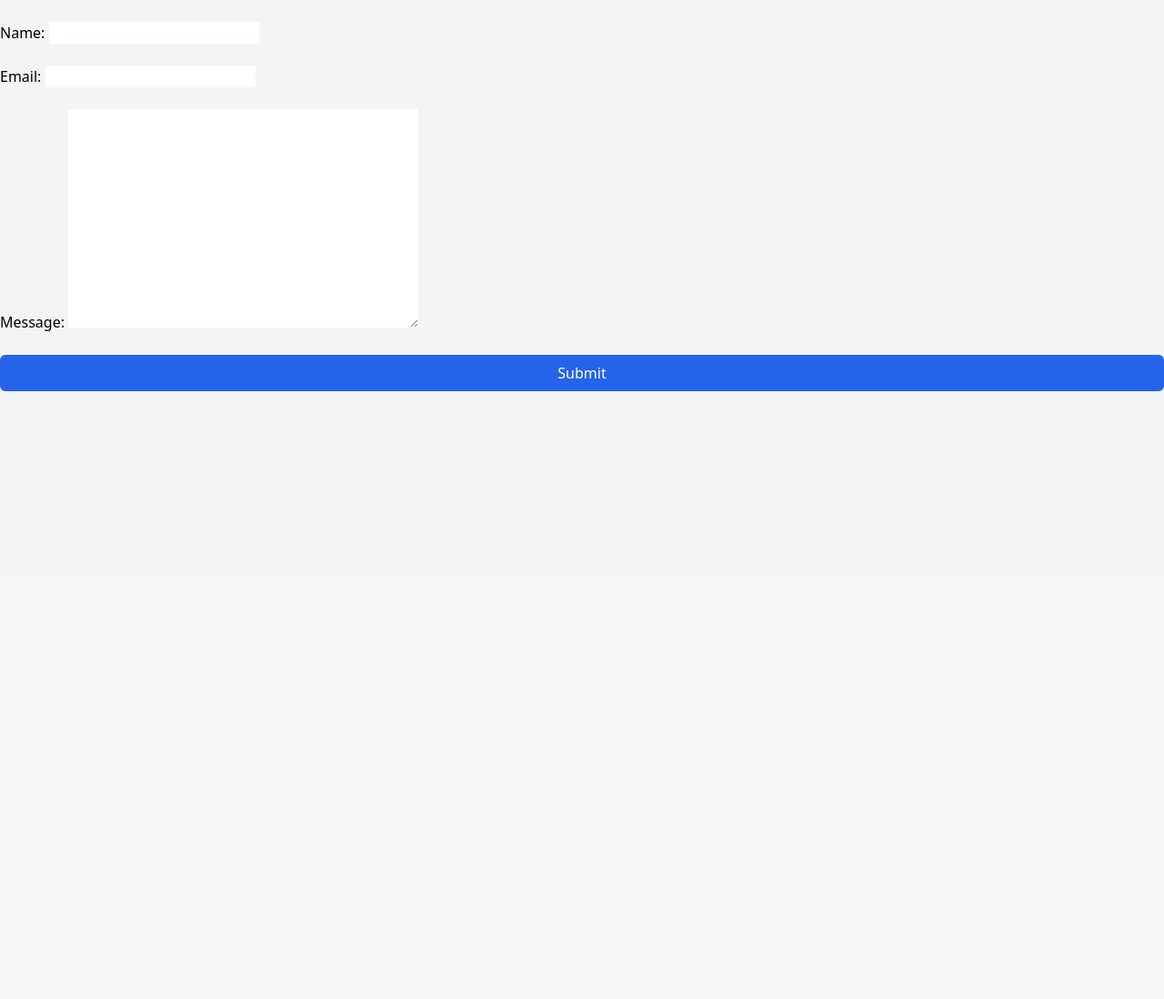
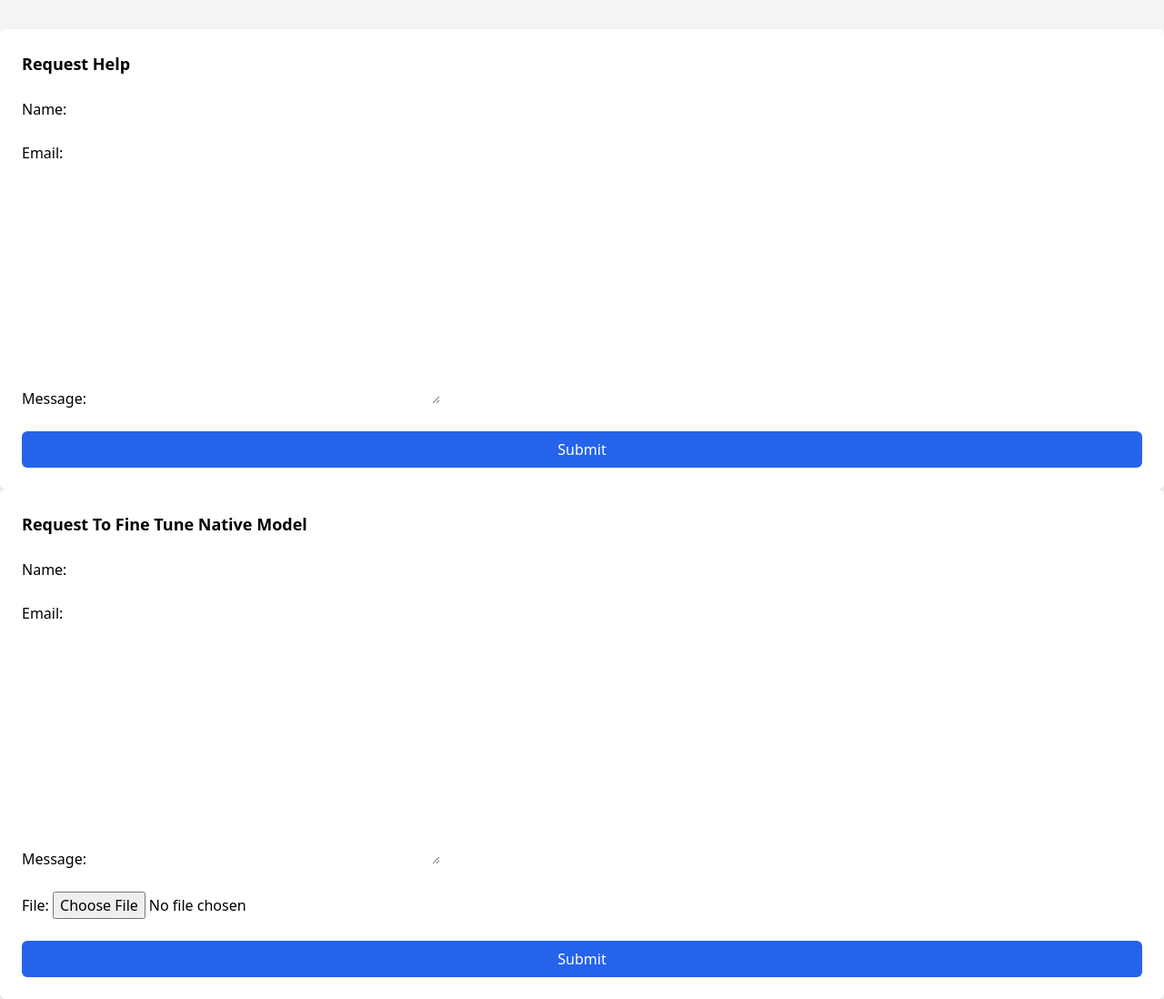
Before and after one commit to Co11eague/rota-to-calendar, a Django app: page /help/ in a window 1280 px wide. Shown: the part 167-1265 px from the top of the page at 91% size. Before the commit the page ends 597 px from the top, so only its background shows below. Run offline with Django 4.2, Linux system fonts and the light colour scheme; a user stored in the database is signed in; some libraries are stand-ins or nearby versions.

Commit message:
Settings work plus additional form

```diff
--- a/accountSettings/templates/accountSettings/index.html
+++ b/accountSettings/templates/accountSettings/index.html
@@ -11,7 +11,9 @@
 <body class="bg-gray-100">
 <header class="bg-blue-600 text-white py-4">
 </header>
+
 {% include "home/menu.html" %}
+<div class="container mx-auto mt-8">
 <div class="bg-white p-6 shadow-md rounded-md">
     <h3 class="text-lg font-bold mb-3">Settings</h3>
     <form method="post" class="space-y-6">
@@ -39,5 +41,6 @@
             </div>
     </form>
 </div>
+</div>
 </body>
 </html>
--- a/getHelp/forms.py
+++ b/getHelp/forms.py
@@ -5,3 +5,10 @@ class ContactForm(forms.Form):
 	name = forms.CharField(required=True)
 	email = forms.EmailField(required=True)
 	message = forms.CharField(widget=forms.Textarea, required=True)
+
+
+class FineTuneForm(forms.Form):
+	name = forms.CharField(required=True)
+	email = forms.EmailField(required=True)
+	message = forms.CharField(widget=forms.Textarea, required=True)
+	file = forms.FileField(required=True)
--- a/getHelp/templates/getHelp/index.html
+++ b/getHelp/templates/getHelp/index.html
@@ -12,7 +12,10 @@
 <header class="bg-blue-600 text-white py-4">
 </header>
 {% include "home/menu.html" %}
-</body>
+<div class="container mx-auto mt-8">
+
+    <div class="bg-white p-6 shadow-md rounded-md">
+        <h3 class="text-lg font-bold mb-3">Request Help</h3>
         <form method="post" class="space-y-6">
             {% csrf_token %}
             {{ form.non_field_errors }}
@@ -29,10 +32,45 @@
                 {{ form.message }}
             </div>
             <div>
-        <button type="submit" class="w-full bg-blue-600 text-white py-2 rounded-md hover:bg-blue-700 transition">
+                <button type="submit"
+                        name="action" value="help"
+                        class="w-full bg-blue-600 text-white py-2 rounded-md hover:bg-blue-700 transition">
                     Submit
                 </button>
             </div>
         </form>
+    </div>
+        <div class="bg-white p-6 shadow-md rounded-md">
+        <h3 class="text-lg font-bold mb-3">Request To Fine Tune Native Model</h3>
+        <form method="post" enctype="multipart/form-data" class="space-y-6">
+            {% csrf_token %}
+            {{ fineTuneForm.non_field_errors }}
+            <div>
+                {{ fineTuneForm.name.label_tag }}
+                {{ fineTuneForm.name }}
+            </div>
+            <div>
+                {{ fineTuneForm.email.label_tag }}
+                {{ fineTuneForm.email }}
+            </div>
+            <div>
+                {{ fineTuneForm.message.label_tag }}
+                {{ fineTuneForm.message }}
+            </div>
+            <div>
+                {{ fineTuneForm.file.label_tag }}
+                {{ fineTuneForm.file }}
+            </div>
+            <div>
+                <button type="submit"
+                        name="action" value="fine-tune"
+                        class="w-full bg-blue-600 text-white py-2 rounded-md hover:bg-blue-700 transition">
+                    Submit
+                </button>
+            </div>
+        </form>
+    </div>
+</div>
+</body>
 
 </html>
--- a/getHelp/views.py
+++ b/getHelp/views.py
@@ -2,24 +2,45 @@ from django.contrib import messages
 from django.contrib.auth.decorators import login_required
 from django.shortcuts import render, redirect
 
-from getHelp.forms import ContactForm
-from getHelp.models import Contact
+from getHelp.forms import ContactForm, FineTuneForm
+from getHelp.models import Contact, FineTune
 
 
 @login_required
 def index(request):
 	if request.method == 'POST':
 		form = ContactForm(request.POST)
-		if form.is_valid():
-			Contact.objects.create(
-				name=form.cleaned_data['name'],
-				email=form.cleaned_data['email'],
-				message=form.cleaned_data['message']
-			)
-			messages.success(request, 'Your message has been sent successfully!')
-			return redirect('home')
+		fineTuneForm = FineTuneForm(request.POST, request.FILES)  # Pass both POST and FILES
+		action = request.POST.get('action')
+		if action == 'help':
+			fineTuneForm = FineTuneForm()
+			if form.is_valid():
+				Contact.objects.create(
+					name=form.cleaned_data['name'],
+					email=form.cleaned_data['email'],
+					message=form.cleaned_data['message']
+				)
+				messages.success(request, 'Your message has been sent successfully!')
+				return redirect('home')
+			else:
+				print(form.errors)
 		else:
-			print(form.errors)
+			form = ContactForm()
+			if fineTuneForm.is_valid():
+				print("Here")
+				FineTune.objects.create(
+					name=fineTuneForm.cleaned_data['name'],
+					email=fineTuneForm.cleaned_data['email'],
+					message=fineTuneForm.cleaned_data['message'],
+					file=fineTuneForm.cleaned_data['file']
+				)
+				messages.success(request, 'Your message has been sent successfully!')
+				return redirect('home')
+			else:
+				print(fineTuneForm.errors)
+
+
 	else:
 		form = ContactForm()
-	return render(request, 'getHelp/index.html', {'form': form})
+		fineTuneForm = FineTuneForm()
+	return render(request, 'getHelp/index.html', {'form': form, 'fineTuneForm': fineTuneForm})
--- a/history/views.py
+++ b/history/views.py
@@ -9,7 +9,7 @@ from ics import Calendar, Event
 from schedule.models import Calendar as LocalCalendar
 from schedule.models import Event as LocalEvent  # Assuming you're using django-scheduler's Event model
 
-
+from accountSettings.models import UserSettings
 from conversion.models import UploadedTable, TableCell
 
 
@@ -49,7 +49,8 @@ def convert(request):
 				"Invalid date/time format. Please use YYYY-MM-DD for dates and HH:MM (24-hour format) for times.",
 				status=400)
 
-		if True:
+		saveToCalendar = UserSettings.objects.get(user=request.user).saveToCalendar
+		if saveToCalendar:
 			calendar = get_object_or_404(LocalCalendar, slug="shifts-calendar")
 
 			# Save the event to the database
```
Also changed, not shown: conversion/views.py (+19 -1 lines), getHelp/admin.py (+15 -1 lines), getHelp/models.py (+10 -0 lines), db.sqlite3. Lines whose indentation alone changed are shown as unchanged.
